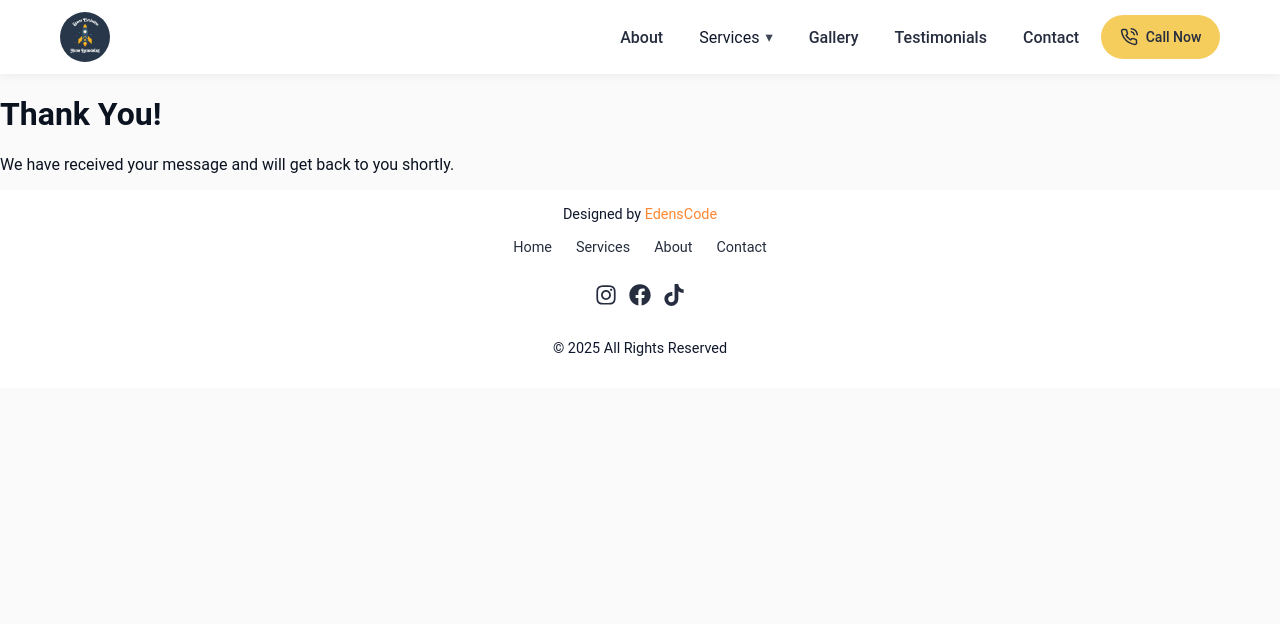
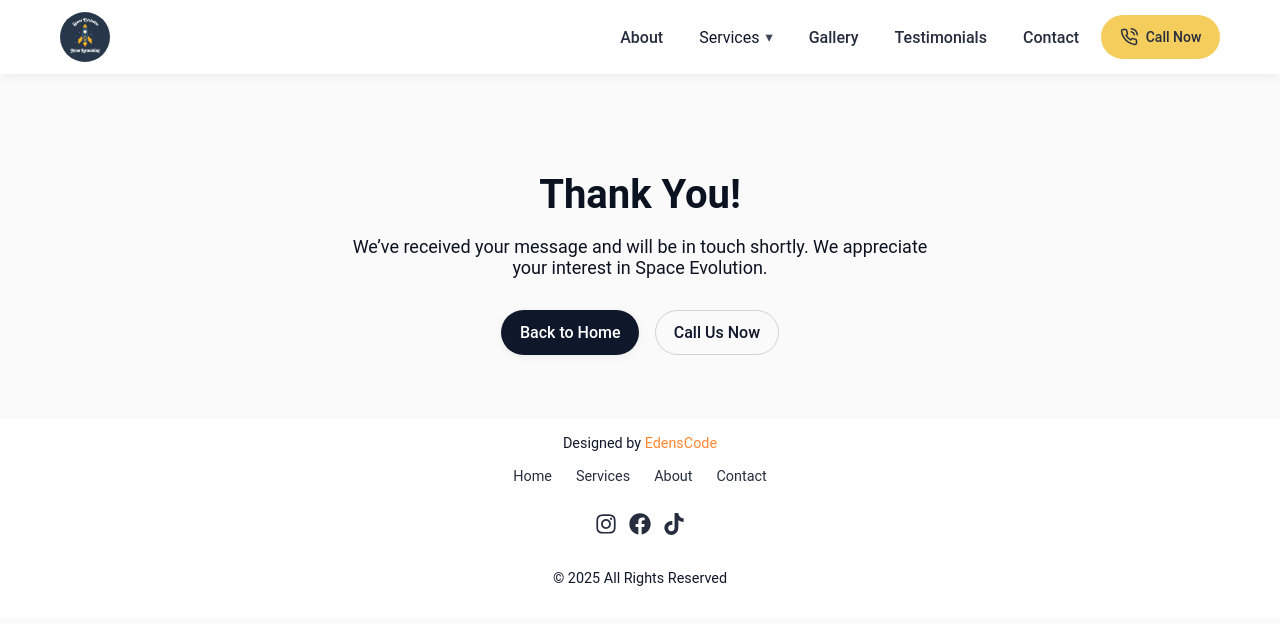
Before and after one commit to barcode001/space-evolution, a React (Vite) app: page /thank-you in a window 1280 px wide. Shown: the top 624 px of the page. Built offline with nearby package versions, Linux system fonts and the light colour scheme; no server answers.

Commit message:
add it thankyou.jsx

```diff
--- a/src/pages/ThankYou.jsx
+++ b/src/pages/ThankYou.jsx
@@ -1,14 +1,25 @@
 import React from "react";
+import { Link } from "react-router-dom";
 
-function ThankYou() {
+export default function ThankYou() {
   return (
-    <div>
-      <h1>Thank You!</h1>
-      <p className="thankyoums">
-        We have received your message and will get back to you shortly.
-      </p>
-    </div>
+    <section className="thankyou section">
+      <div className="container thankyou__wrap">
+        <h1 className="thankyou__title">Thank You!</h1>
+        <p className="thankyou__message">
+          We’ve received your message and will be in touch shortly. We
+          appreciate your interest in Space Evolution.
+        </p>
+
+        <div className="thankyou__actions">
+          <Link to="/" className="btn btn--primary">
+            Back to Home
+          </Link>
+          <a href="tel:13464791647" className="btn btn--ghost">
+            Call Us Now
+          </a>
+        </div>
+      </div>
+    </section>
   );
 }
-
-export default ThankYou;
--- /dev/null
+++ b/src/styles/layout/_thank-you.scss
@@ -0,0 +1,34 @@
+@use "../abstracts/variables" as *;
+.thankyou {
+  padding: 4rem 0;
+  text-align: center;
+
+  &__wrap {
+    max-width: 600px;
+    margin: 0 auto;
+  }
+
+  &__title {
+    font-size: 2.5rem;
+    margin-bottom: 1rem;
+    color: var(--text-primary);
+  }
+
+  &__message {
+    font-size: 1.125rem;
+    margin-bottom: 2rem;
+    color: var(--text-secondary);
+  }
+
+  &__actions {
+    display: flex;
+    gap: 1rem;
+    justify-content: center;
+    flex-wrap: wrap;
+  }
+  .btn--primary {
+    &:hover {
+      background: white !important;
+    }
+  }
+}
--- a/src/styles/main.scss
+++ b/src/styles/main.scss
@@ -15,6 +15,7 @@
 @use "./layout/call-to-action";
 @use "./layout/contact";
 @use "./layout/service-hub";
+@use "./layout/thank-you";
 
 @use "./base/base";
 @use "./base/reset";
```
